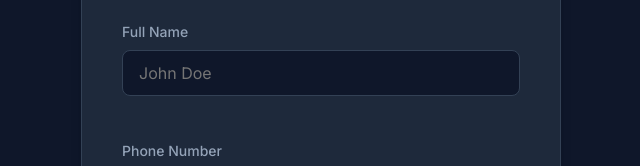
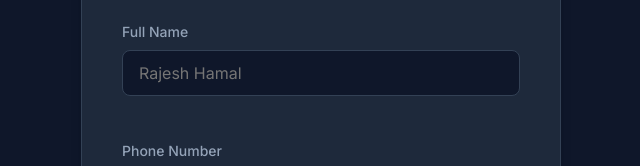
Before and after one commit to Ran-jeet01/form-validation, a website built with Vite: page index.html in a window 1280 px wide. Shown: the part 620-786 px from the top of the page, 319-959 px from the left. Built offline with nearby package versions, Linux system fonts and the light colour scheme.

Commit message:
little change in html file

```diff
--- a/index.html
+++ b/index.html
@@ -100,7 +100,7 @@
               id="name"
               name="name"
               class="form-input"
-              placeholder="John Doe"
+              placeholder="Rajesh Hamal"
             />
             <span
               id="name-error"
```
